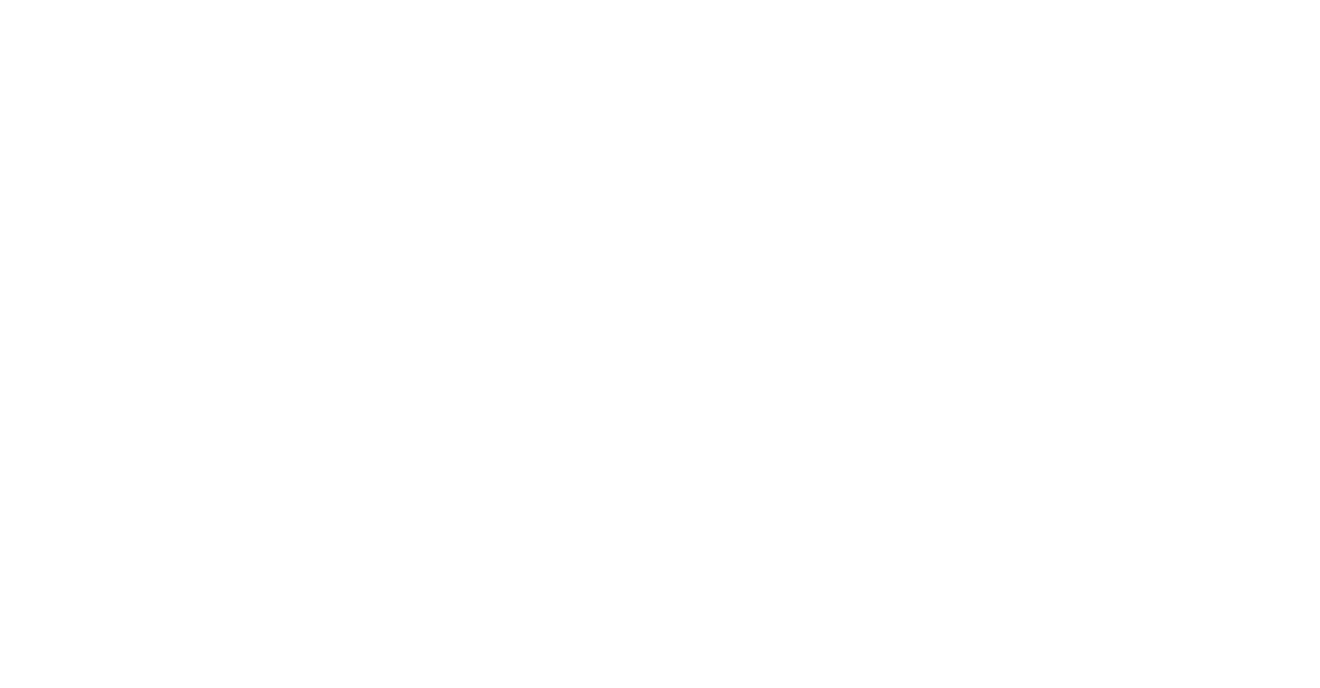
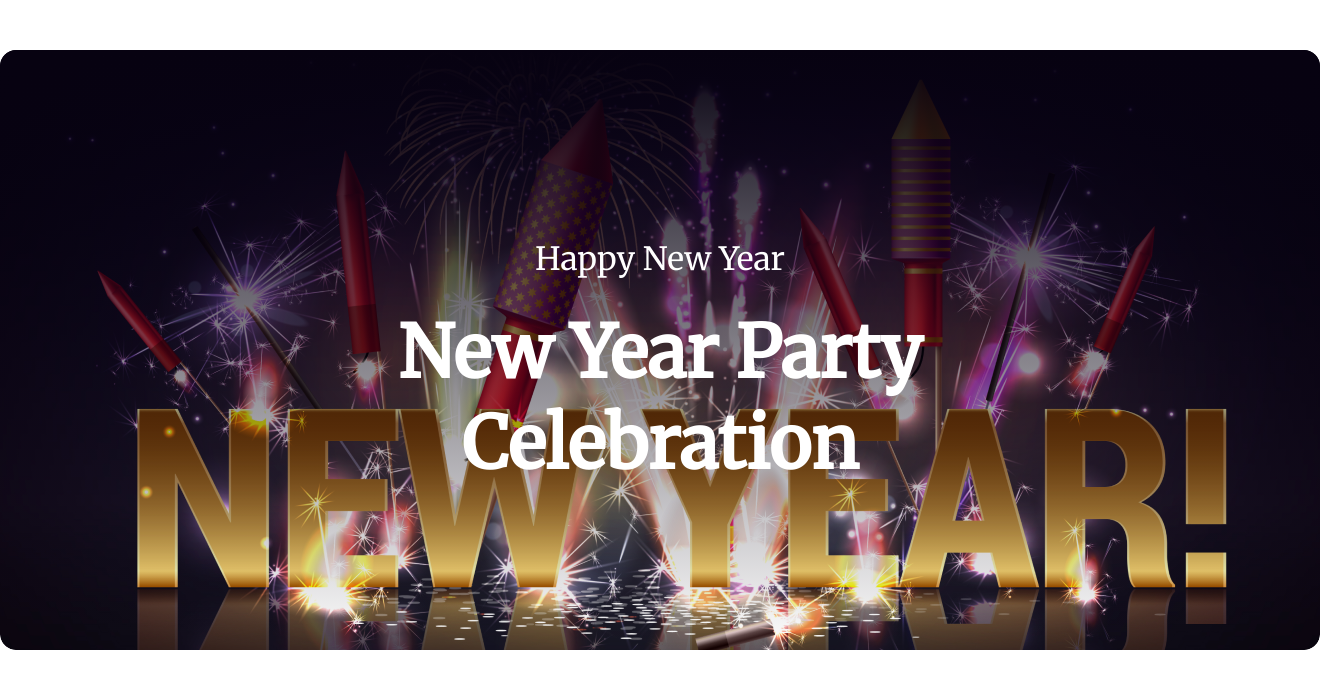
Before and after one commit to MdRehanAli/New-year-new-mission, a plain HTML site: page index.html in a window 1280 px wide. Shown: the whole page, 1320 px wide, since content can reach past the window. Drawn offline with Linux system fonts and the light colour scheme.

Commit message:
added first sections styles and background image

```diff
--- a/index.html
+++ b/index.html
@@ -1,11 +1,27 @@
 <!DOCTYPE html>
 <html lang="en">
+
 <head>
     <meta charset="UTF-8">
     <meta name="viewport" content="width=device-width, initial-scale=1.0">
     <title>New Year New Mission</title>
+    <link rel="stylesheet" href="style.css">
+
+    <link rel="preconnect" href="https://fonts.googleapis.com">
+    <link rel="preconnect" href="https://fonts.gstatic.com" crossorigin>
+    <link href="https://fonts.googleapis.com/css2?family=Merriweather&display=swap" rel="stylesheet">
 </head>
+
 <body>
+    <main>
+        <section class="title_section">
+            <div class="title_container">
+                <h3 id="new_year">Happy New Year</h3>
+                <h1>New Year Party</h1>
+                <h1>Celebration</h1>
+            </div>
+        </section>
+    </main>
+</body>
 
-</body>
 </html>
--- /dev/null
+++ b/style.css
@@ -0,0 +1,48 @@
+body {
+    margin: 0px;
+}
+
+main {
+    background-color: rgb(255, 255, 255);
+    margin-top: 50px;
+
+}
+
+.title_section {
+    background-image: url('images/BannerImage.png');
+    background-repeat: no-repeat;
+    border-radius: 16px;
+    color: white;
+    width: 1320px;
+    height: 600px;
+    margin: 0 auto;
+}
+
+.title_container {
+    width: 1320px;
+    height: 600px;
+    border-radius: 16px;
+    background: linear-gradient(180deg, #070211 0%, rgba(7, 2, 17, 0.00) 100%);
+    display: flex;
+    flex-direction: column;
+    justify-content: center;
+    align-items: center;
+    font-family: 'Merriweather';
+}
+
+h1 {
+    font-size: 72px;
+    font-weight: 900;
+    line-height: 95px;
+    line-height: normal;
+    margin: 0px;
+    padding: 0px;
+}
+
+#new_year {
+    font-size: 32px;
+    font-weight: 400;
+    line-height: 95px;
+    margin: 0px;
+    padding: 0px;
+}
```
Also changed, not shown: images/BannerImage.png (added).
